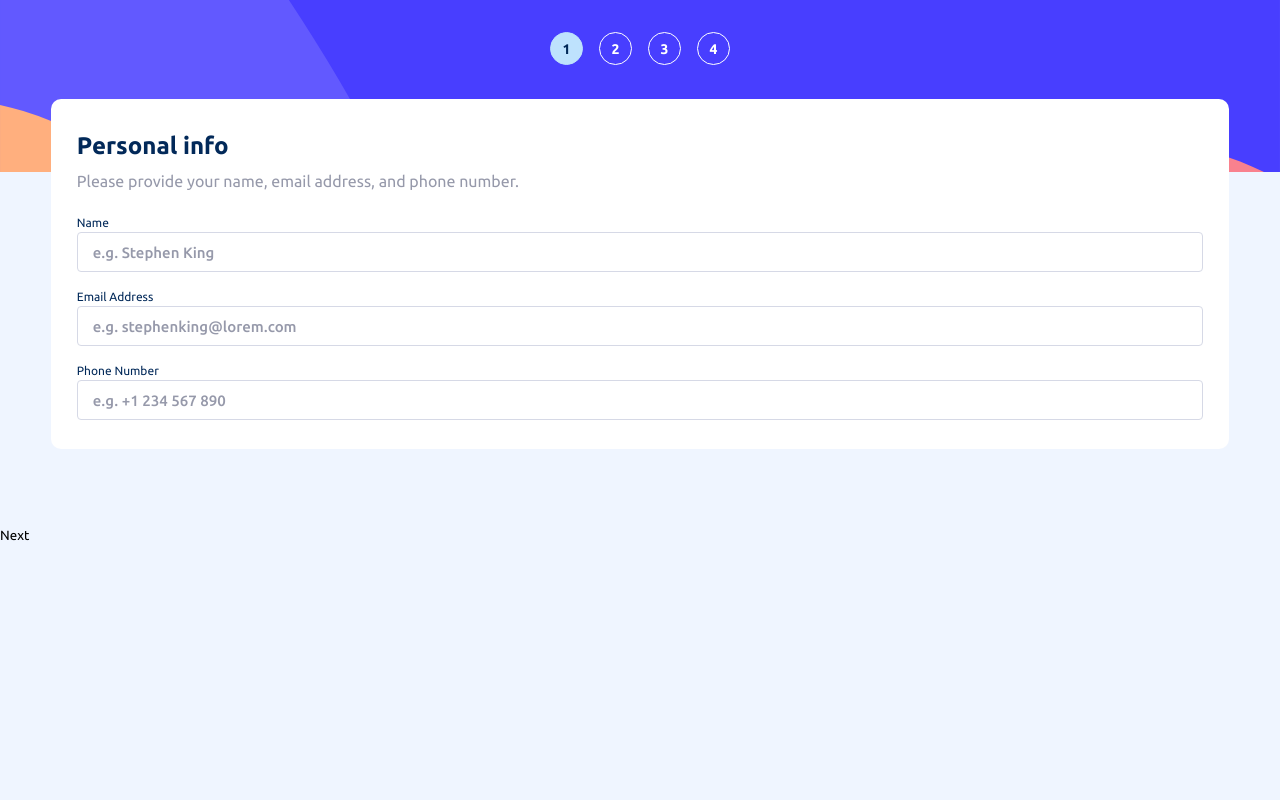
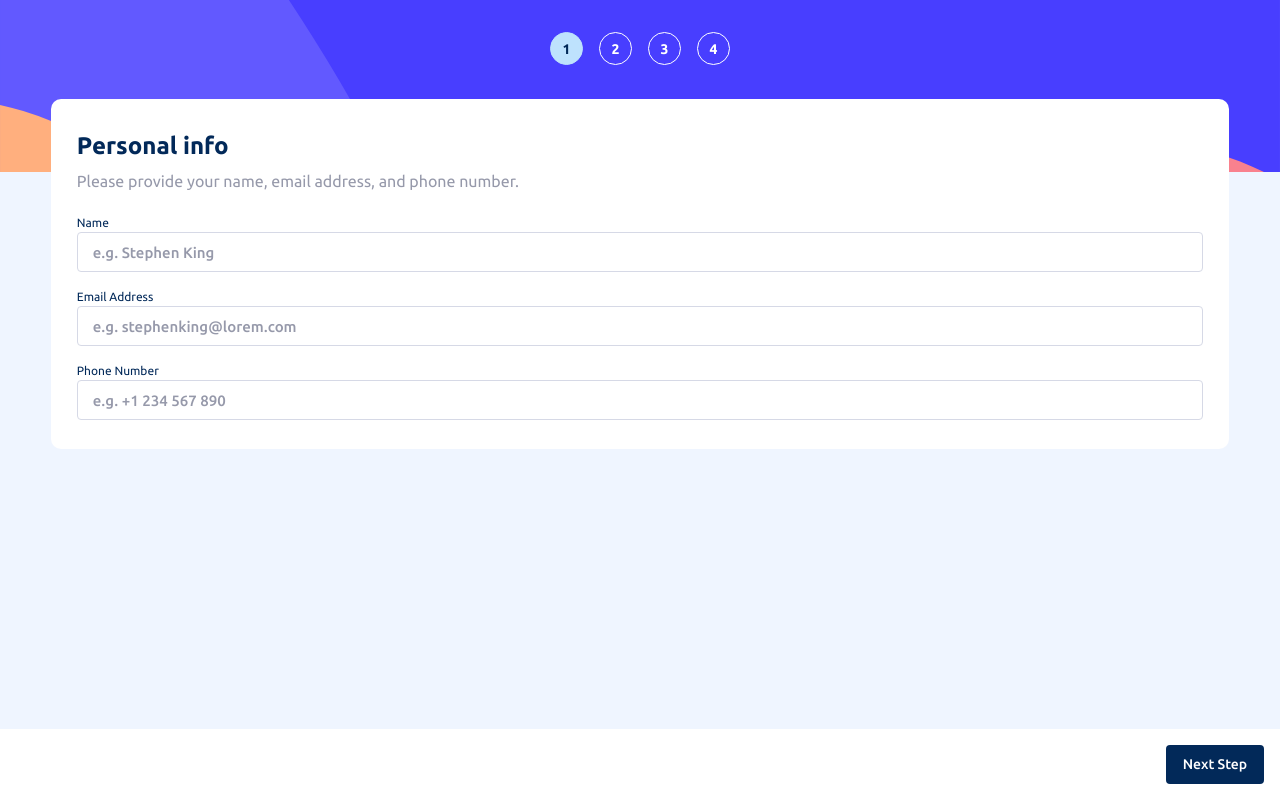
Before and after one commit to JorgeAMendoza/multi-step-form, a React (Vite) app: page / in a window 1280 px wide. Built offline with nearby package versions, Linux system fonts and the light colour scheme.

Commit message:
import the buttons and containers to the personal section

```diff
--- a/src/components/Form/PersonalSection/PersonalSection.styled.tsx
+++ b/src/components/Form/PersonalSection/PersonalSection.styled.tsx
@@ -2,6 +2,9 @@ import styled from 'styled-components'
 import { Container } from '@/src/styles/utils/Container.styled'
 
 export const PersonalStyled = styled.section`
+  height: 100%;
+  display: flex;
+  flex-direction: column;
   ${Container} {
     background-color: var(--white);
     border-radius: 10px;
--- a/src/components/Form/PersonalSection/PersonalSection.tsx
+++ b/src/components/Form/PersonalSection/PersonalSection.tsx
@@ -6,6 +6,10 @@ import { updatePersonalInformation, updateStep } from '@/src/redux/reducer.ts'
 import { useEffect } from 'react'
 import { Container } from '@/src/styles/utils/Container.styled.tsx'
 import { PersonalForm, PersonalStyled } from './PersonalSection.styled.tsx'
+import {
+  Button,
+  ButtonFormContainer,
+} from '@/src/styles/utils/Button.styled.tsx'
 
 export type PersonalInfoForm = Pick<
   MultiStepForm,
@@ -92,15 +96,17 @@ const PersonalInfo = () => {
         </PersonalForm>
       </Container>
 
-      <button
+      <ButtonFormContainer>
+        <Button
           type="button"
           data-testid="nextButton"
           onClick={() => {
             handleSubmit(onSubmit)()
           }}
         >
-        Next
-      </button>
+          Next Step
+        </Button>
+      </ButtonFormContainer>
     </PersonalStyled>
   )
 }
```
Lines whose indentation alone changed are shown as unchanged.
